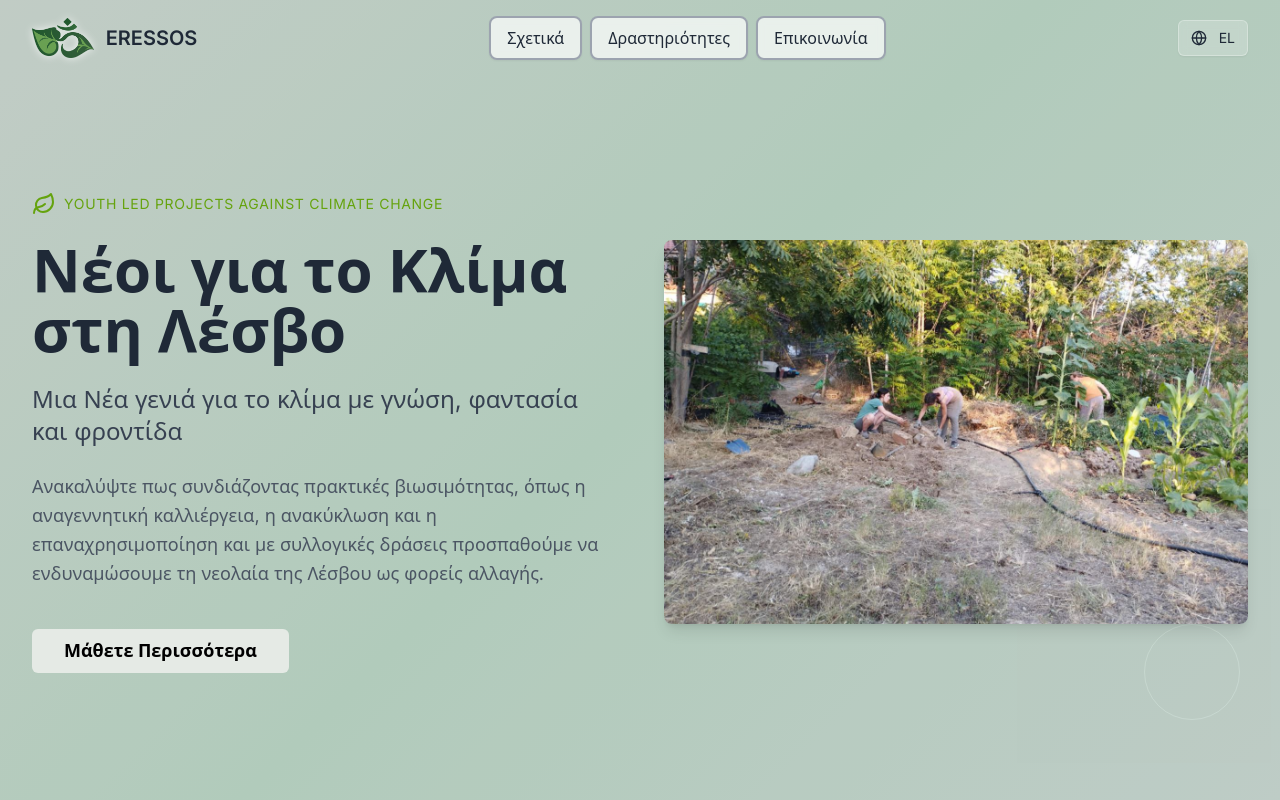
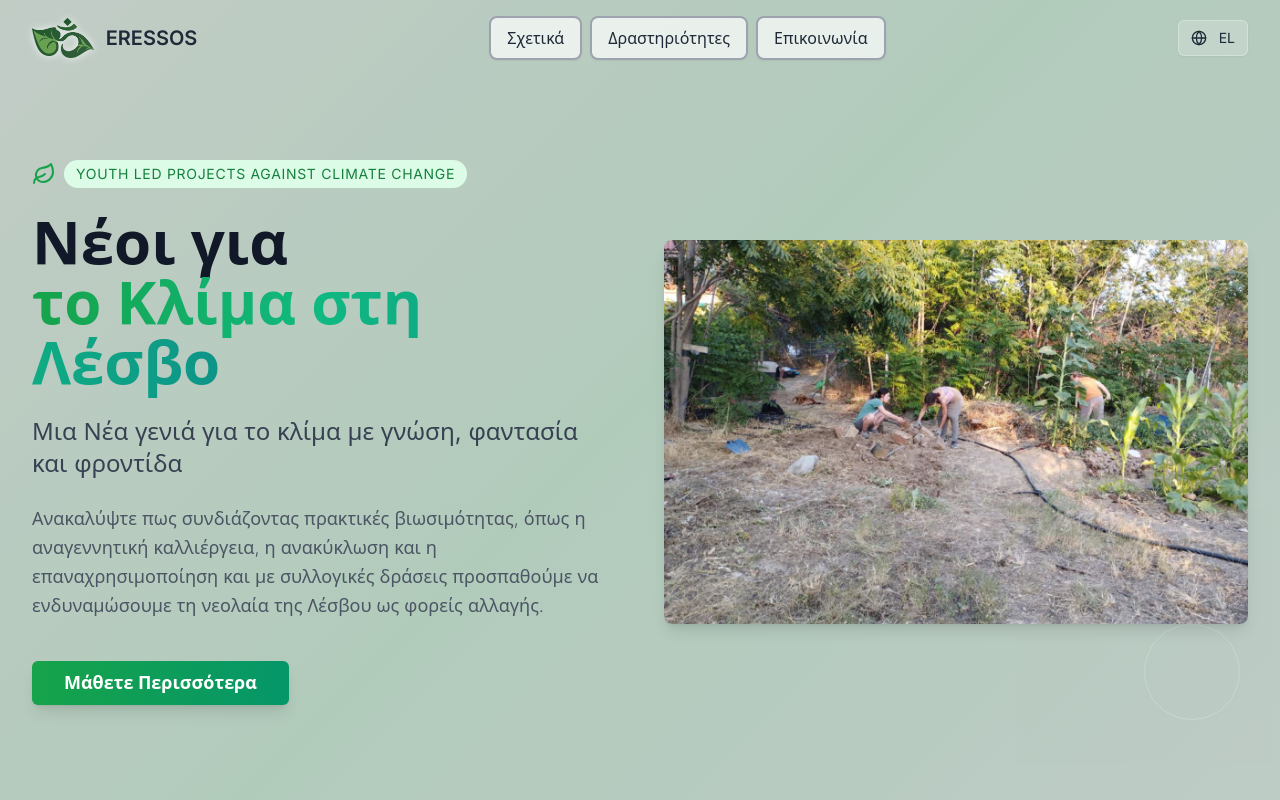
Before and after one commit to powerlovercoding/om-erresos-permaculture-web, a React (Vite) app: page / in a window 1280 px wide. Shown: the top 800 px of the page. Built offline with nearby package versions, Linux system fonts and the light colour scheme.

Commit message:
Refactor: Improve hero section text styling
Adjusted text styles and colors in the hero section to enhance visual interest.

```diff
--- a/src/components/HeroSection.tsx
+++ b/src/components/HeroSection.tsx
@@ -37,26 +37,34 @@ const HeroSection = () => {
           duration: 0.8
         }} className="space-y-6">
             <div className="flex items-center space-x-2 text-nature-leaf mt-8 md:mt-0">
-              <Leaf className="w-6 h-6" />
-              <span className="text-sm font-medium uppercase tracking-wider">Youth led projects against climate change</span>
+              <Leaf className="w-6 h-6 text-green-600" />
+              <span className="text-sm font-medium uppercase tracking-wider text-green-700 bg-green-100 px-3 py-1 rounded-full">
+                Youth led projects against climate change
+              </span>
             </div>
 
-            <h1 className="text-4xl md:text-5xl lg:text-6xl font-heading font-bold leading-tight text-gray-800">
-              {t('hero.title')}
+            <h1 className="text-4xl md:text-5xl lg:text-6xl font-heading font-bold leading-tight">
+              <span className="text-gray-900">{t('hero.title').split(' ').slice(0, 2).join(' ')}</span>
+              <br />
+              <span className="text-transparent bg-gradient-to-r from-green-600 via-emerald-500 to-teal-600 bg-clip-text">
+                {t('hero.title').split(' ').slice(2).join(' ')}
+              </span>
             </h1>
 
-            <h2 className="text-xl md:text-2xl text-gray-700 font-medium">
-              {t('hero.subtitle')}
+            <h2 className="text-xl md:text-2xl font-medium">
+              <span className="text-gray-700">{t('hero.subtitle')}</span>
             </h2>
 
-            <p className="text-lg text-gray-600 leading-relaxed max-w-2xl">
-              {t('hero.description')}
+            <p className="text-lg leading-relaxed max-w-2xl">
+              <span className="text-gray-600 font-light">{t('hero.description')}</span>
             </p>
 
             <div className="flex flex-col sm:flex-row gap-4 pt-4">
-              <Button onClick={scrollToAbout} size="lg" className="text-black hover:bg-gray-200 px-8 py-3 text-lg font-semibold" style={{
-              backgroundColor: '#E5EAE5'
-            }}>
+              <Button
+                onClick={scrollToAbout}
+                size="lg"
+                className="text-white hover:bg-green-700 px-8 py-3 text-lg font-semibold bg-gradient-to-r from-green-600 to-emerald-600 hover:from-green-700 hover:to-emerald-700 transform hover:scale-105 transition-all duration-200 shadow-lg hover:shadow-xl"
+              >
                 {t('hero.cta')}
               </Button>
             </div>
```
